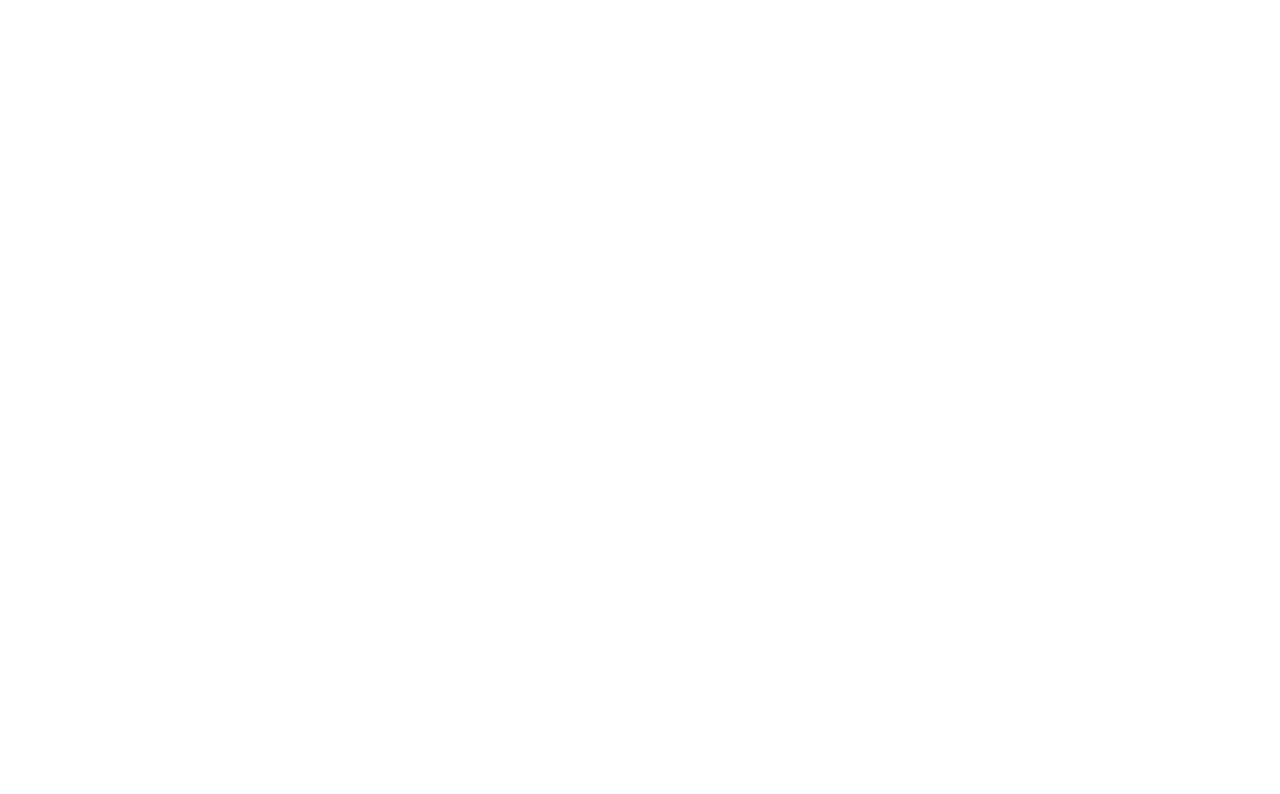
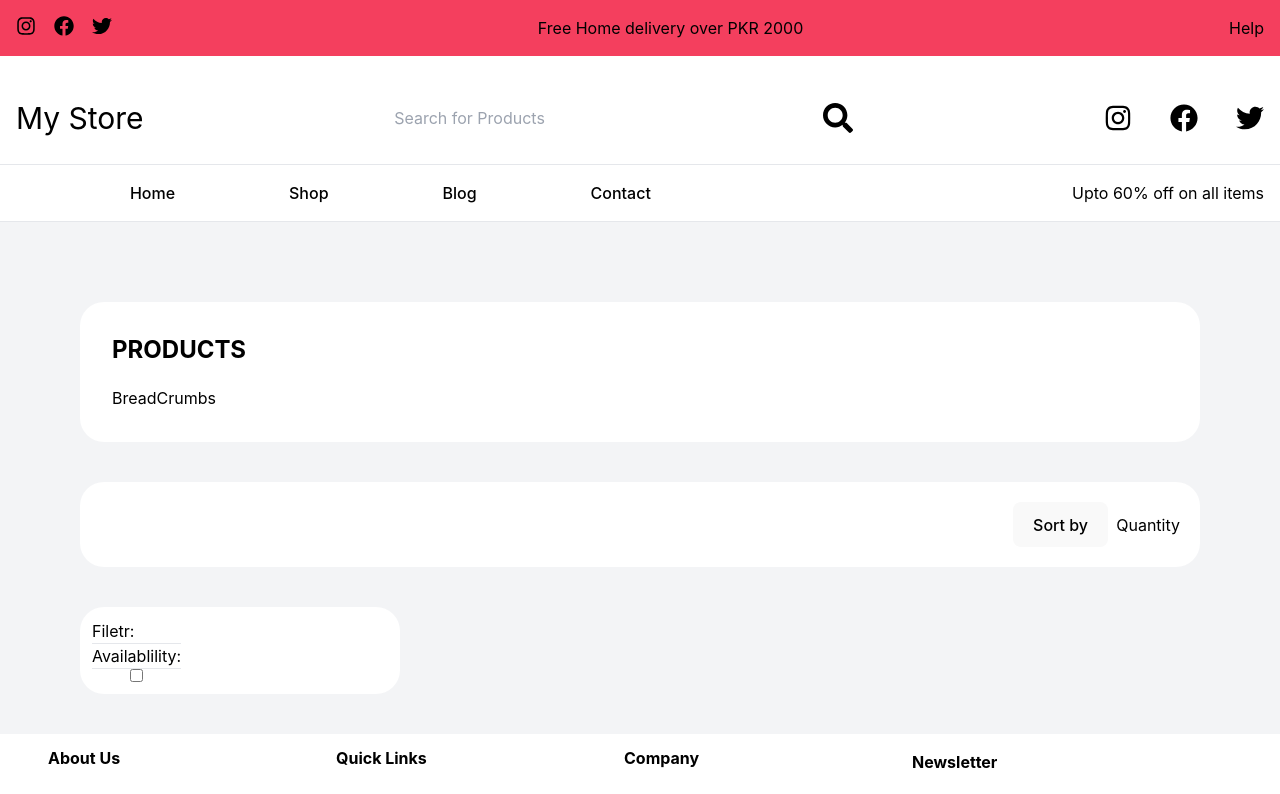
Before and after one commit to KSI-B2-MERN/daily-uploads-abdullahprince7717, a React (Vite) app in the folder mern/React/: page /products in a window 1280 px wide. Before the commit this address had no page. Shown: the top 794 px of the page. Built offline with nearby package versions, Linux system fonts and the light colour scheme.

Commit message:
initiated productsList screen

```diff
--- a/mern/React/src/components/customer/header.jsx
+++ b/mern/React/src/components/customer/header.jsx
@@ -1,12 +1,12 @@
-import React from 'react'
 import { FaInstagram } from "react-icons/fa";
 import { FaFacebook } from "react-icons/fa";
 import { FaTwitter } from "react-icons/fa";
+import { FaSearch } from "react-icons/fa";
 
 function header() {
     return (
 
-        <div className='h-full w-full flex flex-col text-black'>
+        <div className='h-35 w-full flex flex-col text-black'>
             <div className='h-1/5 w-full flex justify-between p-4 bg-rose-500' >
                 <div className='w-24 flex justify-between'>
                     <FaInstagram size={20} />
@@ -24,8 +24,9 @@
                 <div className='text-3xl'>
                     My Store
                 </div>
-                <div className=' w-[40%] h-[10%]'>
-                    <input placeholder='Search for Products' className=' p-5 w-full h-full  rounded-xl ' />
+                <div className=' w-[40%] h-[10%] flex'>
+                    <input placeholder='Search for Products' className=' p-5 w-full h-full text-white rounded-xl ' />
+                    <button className="bg-white ml-2"><FaSearch size={30} /></button>
                 </div>
                 <div className='w-40 flex justify-between'>
                     <FaInstagram size={28} />
@@ -33,17 +34,19 @@
                     <FaTwitter size={28} />
                 </div>
             </div>
+            <hr />
             <div className='h-full w-full flex justify-between p-4' >
                 <div className='w-3/5 flex justify-evenly'>
-                    <p>Home</p>
-                    <p>Shop</p>
-                    <p>Blog</p>
-                    <p>Contact</p>
+                    <a onClick={() => { }}>Home</a>
+                    <a>Shop</a>
+                    <a>Blog</a>
+                    <a>Contact</a>
                 </div>
                 <div>
                     <p>Upto 60% off on all items</p>
                 </div>
             </div>
+            <hr />
         </div>
     )
 }
--- a/mern/React/src/components/customer/productCard.jsx
+++ b/mern/React/src/components/customer/productCard.jsx
@@ -11,7 +11,6 @@
     return (
         <div className=" w-52 flex flex-col border-2 rounded-3xl  text-black  ">
             <img className='h-40 rounded-3xl rounded-br-none rounded-bl-none' src="https://picsum.photos/1000/700" alt="" />
-            {/* <button className='bg-blue-500 text-white absolute bottom-16 w-full'>Add to Cart</button> */}
             <div className='p-5'>
                 <p className="text-md font-bold">Samsung galaxy s20</p>
                 <p className="text-md">280 $</p>
--- /dev/null
+++ b/mern/React/src/components/customer/productsList.jsx
@@ -0,0 +1,38 @@
+import Header from "./header"
+import Footer from "./footer"
+function productsList() {
+    return (
+        <div className="w-screen h-screen ">
+            <Header />
+            <div className="w-full flex flex-col bg-gray-100 pb-10">
+                <div className="flex flex-col bg-white m-20 mb-10 p-8 rounded-3xl justify-between text-black">
+                    <b className="text-2xl mb-5">PRODUCTS</b>
+                    <p>BreadCrumbs</p>
+                </div>
+                <div className="flex bg-white mx-20 p-5 rounded-3xl justify-end items-center text-black">
+                    <button className="text-md mr-2 ">Sort by</button>
+                    <p>Quantity</p>
+                </div>
+                <div className=" w-[25%] flex bg-white mx-20 mt-10 rounded-3xl text-black ">
+                    <div className="flex flex-col p-3">
+                        <p>Filetr:</p>
+                        <hr />
+                        <p>Availablility: </p>
+                        <hr />
+                        <input type="checkbox" name="" className="" />
+
+
+                    </div>
+                    <div>
+
+                    </div>
+                </div>
+
+            </div>
+            <Footer />
+
+        </div>
+    )
+}
+
+export default productsList
--- a/mern/React/src/index.css
+++ b/mern/React/src/index.css
@@ -18,7 +18,7 @@
 
 a {
   font-weight: 500;
-  color: #646cff;
+  color: #000;
   text-decoration: inherit;
 }
 a:hover {
@@ -59,12 +59,12 @@
   font-size: 1em;
   font-weight: 500;
   font-family: inherit;
-  background-color: #1a1a1a;
+  /* background-color: #1a1a1a; */
   cursor: pointer;
   transition: border-color 0.25s;
 }
 button:hover {
-  border-color: #646cff;
+  border-color: #000;
 }
 button:focus,
 button:focus-visible {
--- a/mern/React/src/pages/CustomerLayout.jsx
+++ b/mern/React/src/pages/CustomerLayout.jsx
@@ -1,15 +1,15 @@
 import PropTypes from 'prop-types';
+// import { Outlet } from 'react-router-dom';
 import Header from '../components/customer/header';
 import Carousel from '../components/customer/carousel';
 // import Services from '../components/customer/services';
 import ProductCard from '../components/customer/productCard';
 import SaleCards from '../components/customer/saleCards';
 import Footer from '../components/customer/footer';
-function CustomerLayout(props) {
+function CustomerLayout() {
     const prods = [1, 2, 3, 4, 5]
     return (
         <div className='h-screen w-screen '>
-            {props.children}
             <div className='h-35 w-full mb-5'> <Header /> </div>
             <Carousel />
             <div className='px-10 mt-5'>
@@ -22,6 +22,7 @@
                 <SaleCards />
             </div>
             <Footer />
+
         </div>
     )
 }
--- a/mern/React/src/routes/AppRoutes.jsx
+++ b/mern/React/src/routes/AppRoutes.jsx
@@ -7,6 +7,8 @@
 import CustomerLayout from '../pages/CustomerLayout'
 import AddProduct from '../components/addProduct'
 import EditProduct from '../components/addProduct'
+import ProductsList from '../components/customer/productsList'
+
 function AppRoutes() {
     const [signUp, setSignUp] = useState(false)
 
@@ -21,6 +23,8 @@
                 <Route path="signup" element={<Signup updateSignUp={updateSignUp} />} />
                 <Route path="addproduct" element={<AddProduct />} />
                 <Route path='editproduct' element={<EditProduct />} />
+                <Route path="products" element={<ProductsList />} />
+
                 {/* <Route path="*" element={<ErrorPage />} /> */}
 
                 {/* Now we can make it if we have layouts
@@ -32,8 +36,7 @@
                     / */}
 
 
-                    {/* <Route path="addproduct" element={<AddProduct />} /> */}
-                    {/* <Route path="addcategory" element={<AddCategory />} /> */}
+                    {/* <Route path="products" element={<ProductsList />} /> */}
                 </Route>
 
                 {/*
```
